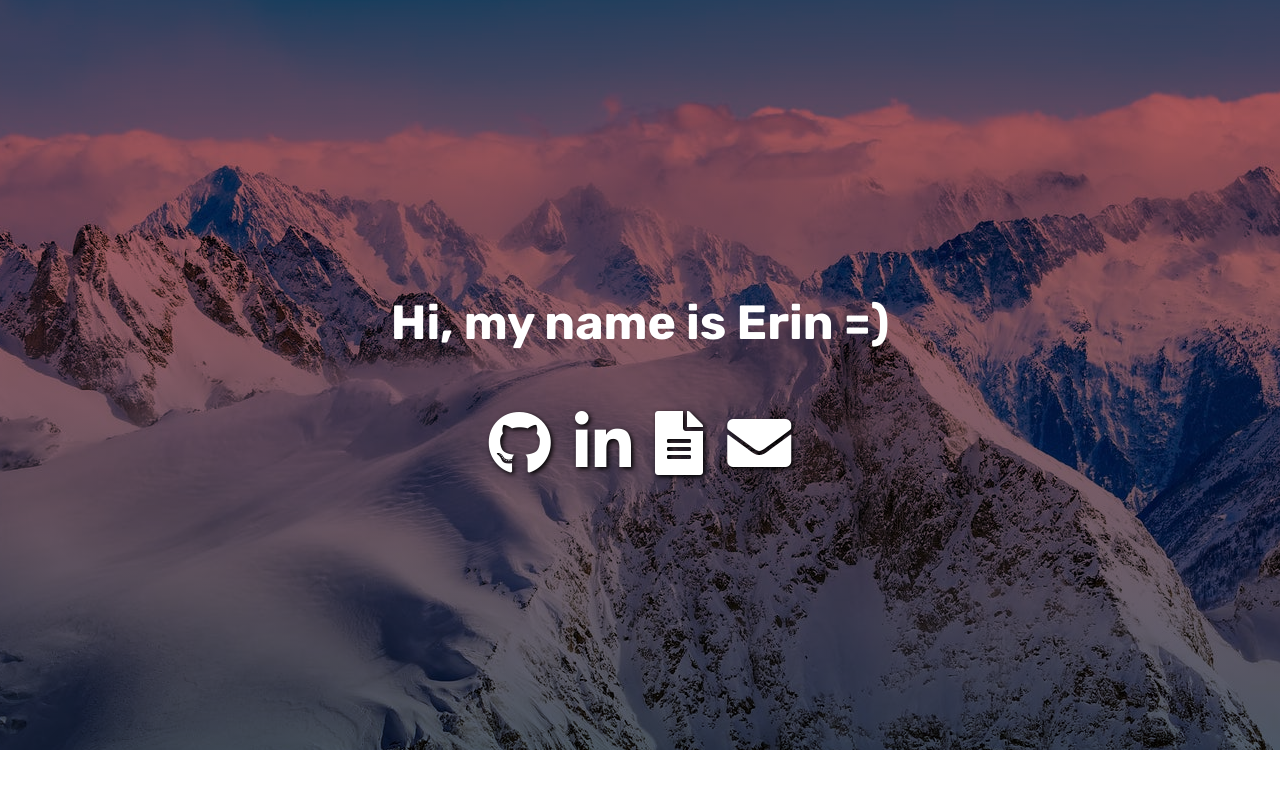
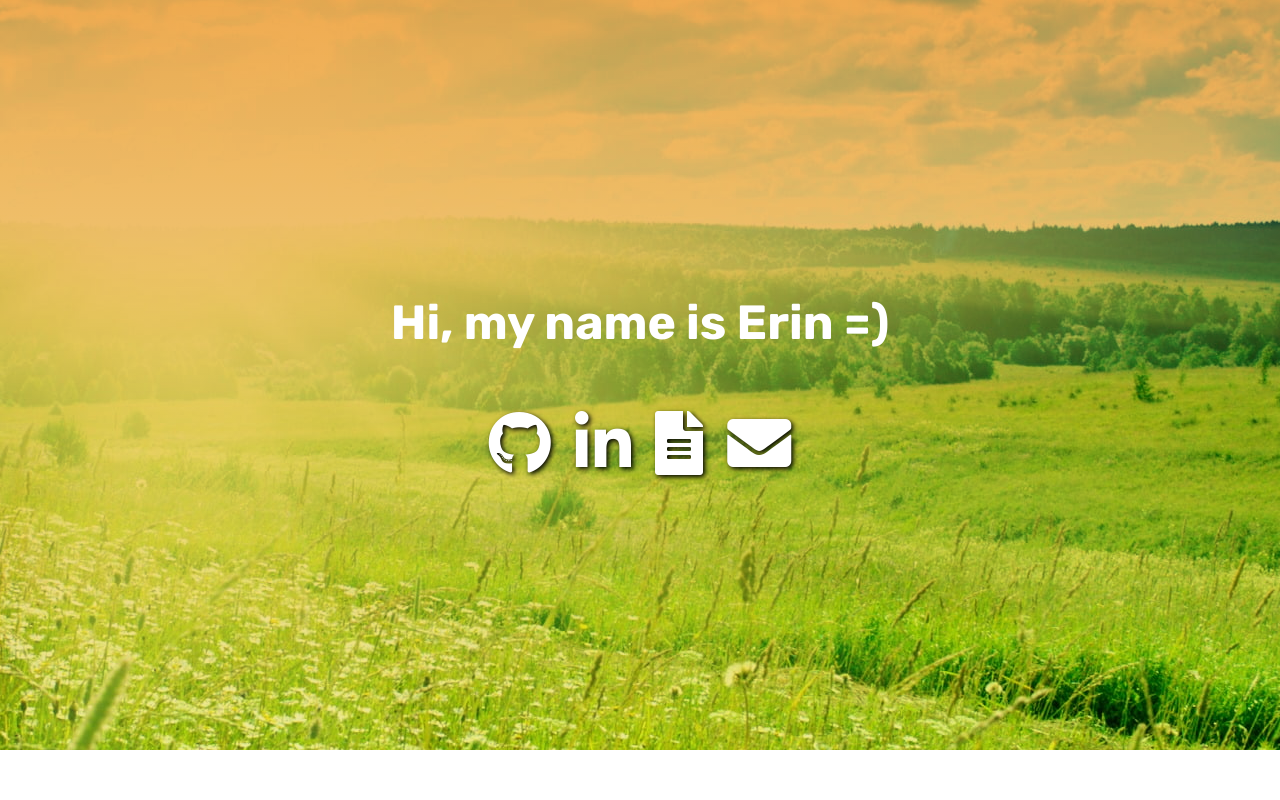
Before and after one commit to etoomey1/etoomey1.github.io, a plain HTML site: page index.html in a window 1280 px wide. Shown: the top 800 px of the page. Drawn offline with nearby package versions, Linux system fonts and the light colour scheme; animation ran at ten frames a second.

Commit message:
Replace flower field

```diff
--- a/index.js
+++ b/index.js
@@ -6,15 +6,15 @@ var granimInstance = new Granim({
     direction: 'top-bottom',
     isPausedWhenNotInView: true,
     image : {
-        source: 'assets/snow.jpg', //change image for intro section if desired
+        source: 'assets/field.jpg', //change image for intro section if desired
         blendingMode: 'multiply',
     },
     states : {
         "default-state": {
             gradients: [
-                ['#29323c', '#485563'],
-                ['#FF6B6B', '#556270'],
-                ['#80d3fe', '#7ea0c4'],
+                // ['#29323c', '#485563'],
+                // ['#FF6B6B', '#556270'],
+                // ['#80d3fe', '#7ea0c4'],
                 ['#f0ab51', '#eceba3']
             ],
             transitionSpeed: 8000
--- a/styles.css
+++ b/styles.css
@@ -91,7 +91,7 @@ p {
   border-radius: 20px;
   width: 80%;
   border: 1px solid #ccc;
-  box-shadow: 1px 1px 5px rgba(0, 0, 0, 0.3);
+  box-shadow: 1px 2px 5px rgba(0, 0, 0, 0.3);
 }
 
 .close {
```
Also changed, not shown: assets/field.jpg (added).
